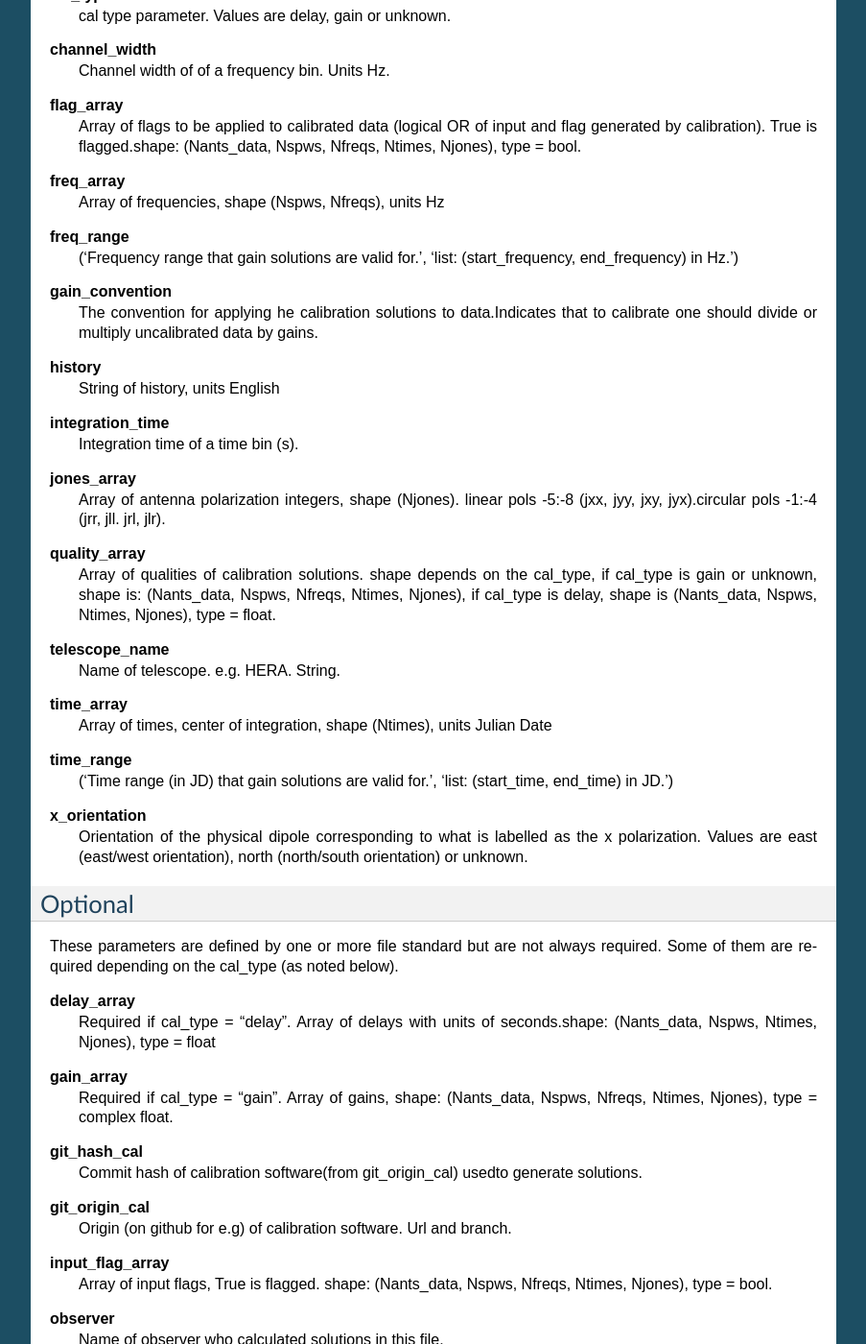
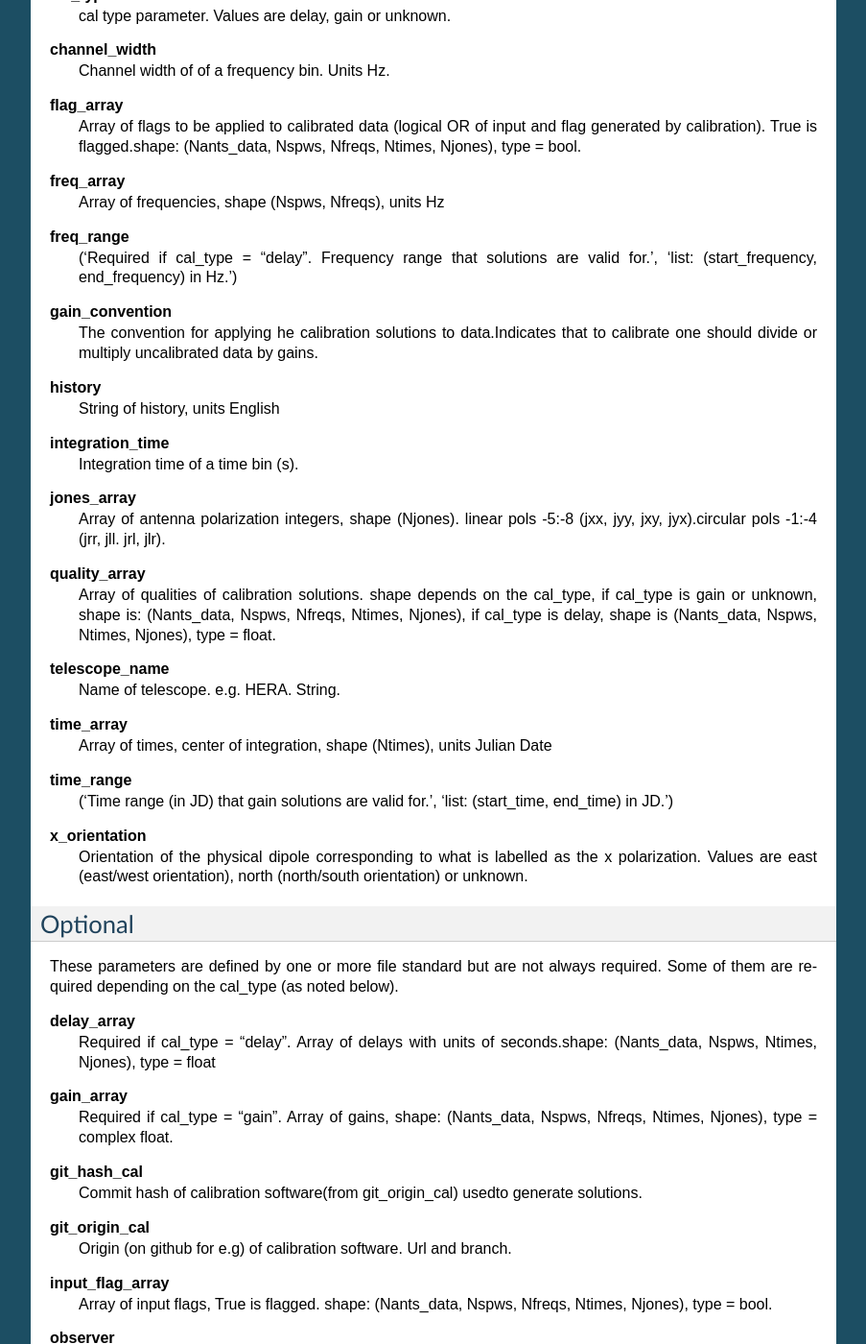
Before and after one commit to RadioAstronomySoftwareGroup/pyuvdata, a Sphinx documentation site: the page built from docs/uvcal_parameters.rst, in a window 1280 px wide and 1400 px high, scrolled down 898 px. Shown: the whole window at 96% size, without its empty margins (198-1101 px from the left). Built offline with Sphinx 7.4.7, drawn with Linux system fonts in a browser that asks for light colours; some of the changed text lies outside the part shown.

Commit message:
update docs with freq_range changes.

```diff
--- a/docs/uvcal_parameters.rst
+++ b/docs/uvcal_parameters.rst
@@ -49,7 +49,7 @@ are required for most kinds of uv cal files.
      Array of frequencies, shape (Nspws, Nfreqs), units Hz
 
 **freq_range**
-     ('Frequency range that gain solutions are valid for.', 'list: (start_frequency, end_frequency) in Hz.')
+     ('Required if cal_type = "delay". Frequency range that solutions are valid for.', 'list: (start_frequency, end_frequency) in Hz.')
 
 **gain_convention**
      The convention for applying he calibration solutions to data.Indicates that to calibrate one should divide or multiply uncalibrated data by gains.
```
Also changed, not shown: other parts of docs/uvcal_parameters.rst (+1 -1 lines).
